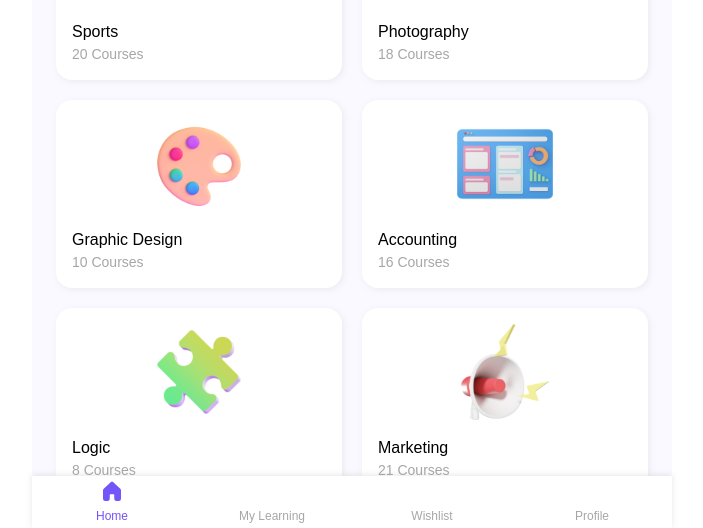
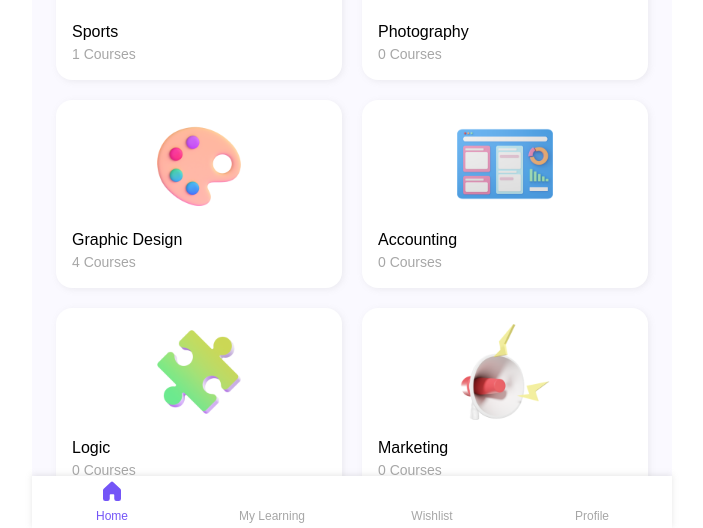
Before and after one commit to plirapli/moonedu, a React (Create React App) app: page /category/all in a window 1280 px wide. Shown: the part 272-800 px from the top of the page, without its empty margins (288-991 px from the left). Built offline with nearby package versions, Linux system fonts and the light colour scheme; some icons are missing.

Commit message:
change display course category qty

```diff
--- a/src/App.jsx
+++ b/src/App.jsx
@@ -32,6 +32,9 @@ function App() {
   const [courses, setCourses] = useState(Data.getCourses());
   const [myCourses, setMyCourses] = useState(Data.getMyCourses());
 
+  const coursesQty = (category) =>
+    courses.filter((course) => course.category === category).length;
+
   const location = useLocation();
   useEffect(() => setActiveMenu(() => location.pathname), [location]);
 
@@ -47,13 +50,21 @@ function App() {
               }>
               <Route
                 index
-                element={<Home categories={categories} courses={courses} />}
+                element={
+                  <Home
+                    categories={categories}
+                    courses={courses}
+                    qty={coursesQty}
+                  />
+                }
               />
               <Route path='/' element={<LayoutTop />}>
                 <Route path='notification' element={<Notification />} />
                 <Route
                   path='category/all'
-                  element={<AllCategories categories={categories} />}
+                  element={
+                    <AllCategories categories={categories} qty={coursesQty} />
+                  }
                 />
                 <Route
                   path='category/:id'
--- a/src/pages/AllCategories.jsx
+++ b/src/pages/AllCategories.jsx
@@ -18,12 +18,12 @@ const AllCategories = (props) => {
       {/* Categories */}
       <div className='mt-5 px-6'>
         <div className='grid grid-cols-2 gap-5'>
-          {props.categories.map((dCat, i) => (
-            <Link key={dCat.id} to={'/category/' + dCat.id}>
+          {props.categories.map((cat, i) => (
+            <Link key={cat.id} to={'/category/' + cat.id}>
               <CardSquare
-                title={dCat.title}
-                subTitle={dCat.subTitle}
-                iconPath={dCat.iconPath}
+                title={cat.title}
+                subTitle={props.qty(cat.id) + ' Courses'}
+                iconPath={cat.iconPath}
               />
             </Link>
           ))}
--- a/src/pages/Home.jsx
+++ b/src/pages/Home.jsx
@@ -79,7 +79,7 @@ function Home(props) {
               <Link key={cat.id} to={'/category/' + cat.id}>
                 <CardSquare
                   title={cat.title}
-                  subTitle={cat.subTitle}
+                  subTitle={props.qty(cat.id) + ' Courses'}
                   iconPath={cat.iconPath}
                 />
               </Link>
--- a/src/utils/getData.js
+++ b/src/utils/getData.js
@@ -4,49 +4,41 @@ const getCategories = () => [
   {
     id: 'sports',
     title: 'Sports',
-    subTitle: '20 Courses',
     iconPath: Icon.Sport,
   },
   {
     id: 'photography',
     title: 'Photography',
-    subTitle: '18 Courses',
     iconPath: Icon.Photography,
   },
   {
     id: 'graphic-design',
     title: 'Graphic Design',
-    subTitle: '10 Courses',
     iconPath: Icon.Paint,
   },
   {
     id: 'accounting',
     title: 'Accounting',
-    subTitle: '16 Courses',
     iconPath: Icon.Dashboard,
   },
   {
     id: 'logic',
     title: 'Logic',
-    subTitle: '8 Courses',
     iconPath: Icon.Puzzle,
   },
   {
     id: 'marketing',
     title: 'Marketing',
-    subTitle: '21 Courses',
     iconPath: Icon.Marketing,
   },
   {
     id: 'finance',
     title: 'Finance',
-    subTitle: '14 Courses',
     iconPath: Icon.Wallet,
   },
   {
     id: 'fishing',
     title: 'Fishing',
-    subTitle: '4 Courses',
     iconPath: Icon.Fishing,
   },
 ];
```
